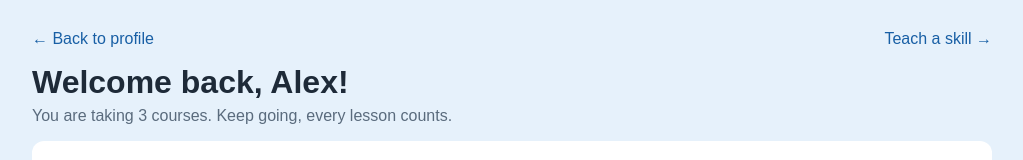
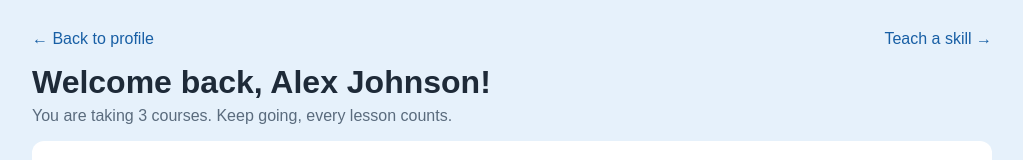
Before and after one commit to rejsi-builds/skill-bridge, a plain HTML site: page tabs/learning/dashboard.html in a window 1280 px wide. Shown: the top 160 px of the page, without its empty margins (128-1151 px from the left). Drawn offline with nearby package versions, Linux system fonts and the light colour scheme.

Commit message:
show logged-in user's name on Learning page and start new users with no courses

```diff
--- a/scripts/learning/dashboard.js
+++ b/scripts/learning/dashboard.js
@@ -32,7 +32,6 @@ function showTab(name) {
 
 function renderWelcome() {
 
-    let firstName = currentUser.fullName.split(" ")[0];
     let taken = getTakenCourses().length;
 
     let plural = "";
@@ -40,7 +39,12 @@ function renderWelcome() {
         plural = "s";
     }
 
-    document.getElementById("welcomeTitle").textContent = "Welcome back, " + firstName + "!";
+    // The logged-in user's name. A new user has not taken a course yet, so no "back".
+    if (taken === 0) {
+        document.getElementById("welcomeTitle").textContent = "Welcome, " + currentUser.fullName + "!";
+    } else {
+        document.getElementById("welcomeTitle").textContent = "Welcome back, " + currentUser.fullName + "!";
+    }
 
     if (taken === 0) {
         document.getElementById("welcomeText").textContent =
--- a/scripts/learning/data.js
+++ b/scripts/learning/data.js
@@ -1,7 +1,8 @@
 /* DATA FOR THE LEARN PAGES.
-Reads the courses and enrollments from the shared store (scripts/shared/store.js), which the Teach page uses too.
+Reads the courses and enrollments from the shared store (scripts/shared_LT/store.js), which the Teach page uses too.
 The other files only use the variables and functions defined here. */
 
+// The user who logged in or signed up (a new account has no enrollments, so nothing is taken yet)
 const currentUser = Store.currentUser;
 
 function toDate(text) {
@@ -27,19 +28,12 @@ Rules that link the two sides:
 - a course you already took stays visible, even if the lecturer archives it
 - cancelled webinars are not shown */
 
-const HIDE_OWN_COURSES = false;
-
 function buildCourses() {
 
     let store = Store.load();
     let list = [];
 
     store.courses.forEach((course) => {
-
-        // "return" inside forEach means: skip this course
-        if (HIDE_OWN_COURSES && course.lecturer === currentUser.fullName) {
-            return;
-        }
 
         // Count the students and find my enrollment (null if I did not take the course)
         let students = 0;
@@ -49,7 +43,7 @@ function buildCourses() {
             if (enrollment.courseId === course.id) {
                 students++;
 
-                if (enrollment.email === currentUser.email) {
+                if (enrollment.email.toLowerCase() === currentUser.email.toLowerCase()) {
                     myEnrollment = enrollment;
                 }
             }
@@ -149,7 +143,7 @@ function saveData() {
             let index = -1;
 
             store.enrollments.forEach((enrollment, i) => {
-                if (enrollment.email === currentUser.email && enrollment.courseId === course.id) {
+                if (enrollment.email.toLowerCase() === currentUser.email.toLowerCase() && enrollment.courseId === course.id) {
                     index = i;
                 }
             });
--- a/tabs/learning/dashboard.html
+++ b/tabs/learning/dashboard.html
@@ -22,7 +22,7 @@
         </div>
 
         <!-- Welcome -->
-        <h1 id="welcomeTitle">Welcome back!</h1>
+        <h1 id="welcomeTitle">Welcome!</h1>
         <p class="subtitle" id="welcomeText"></p>
 
         <!-- Overall progress -->
```
